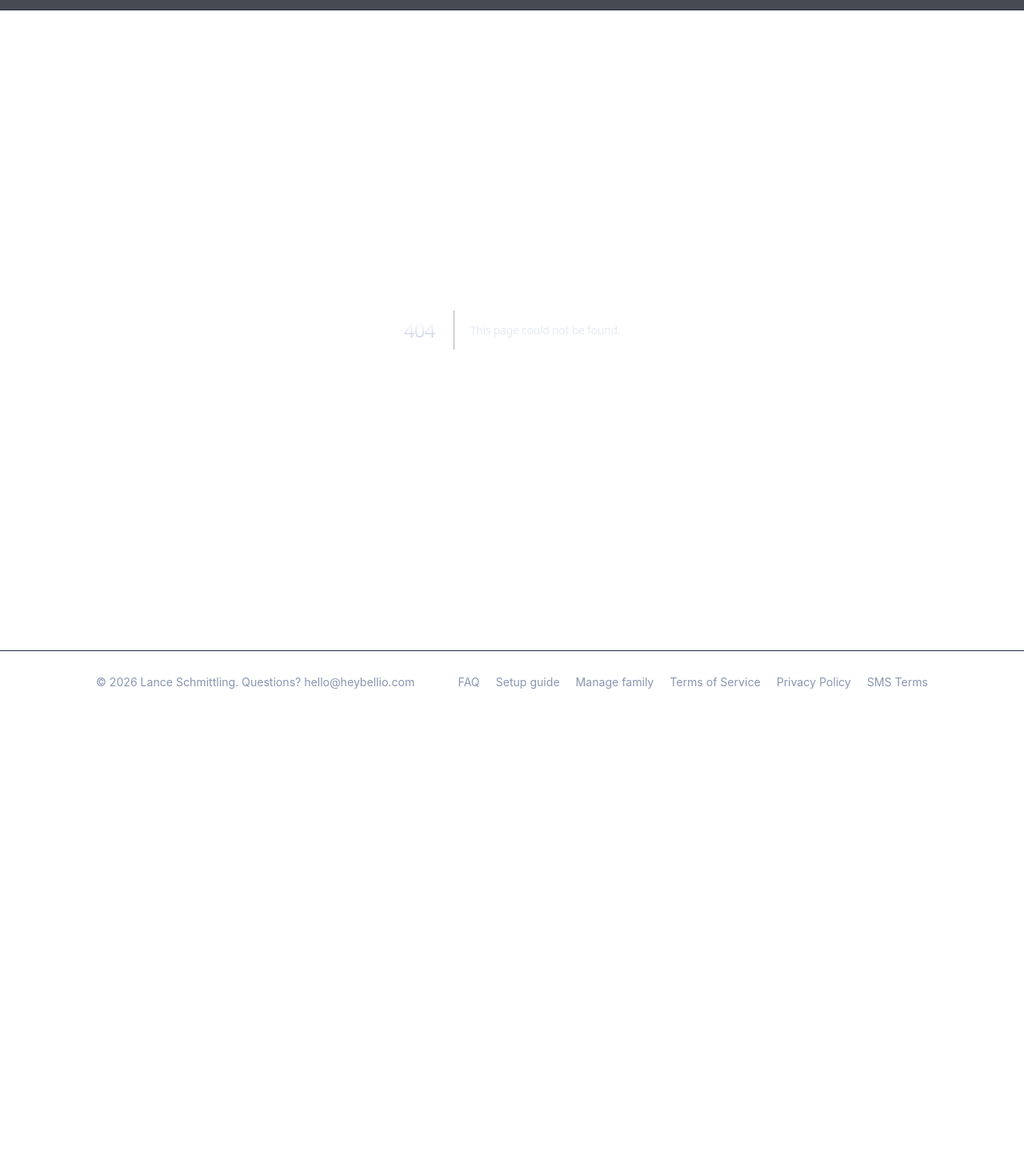
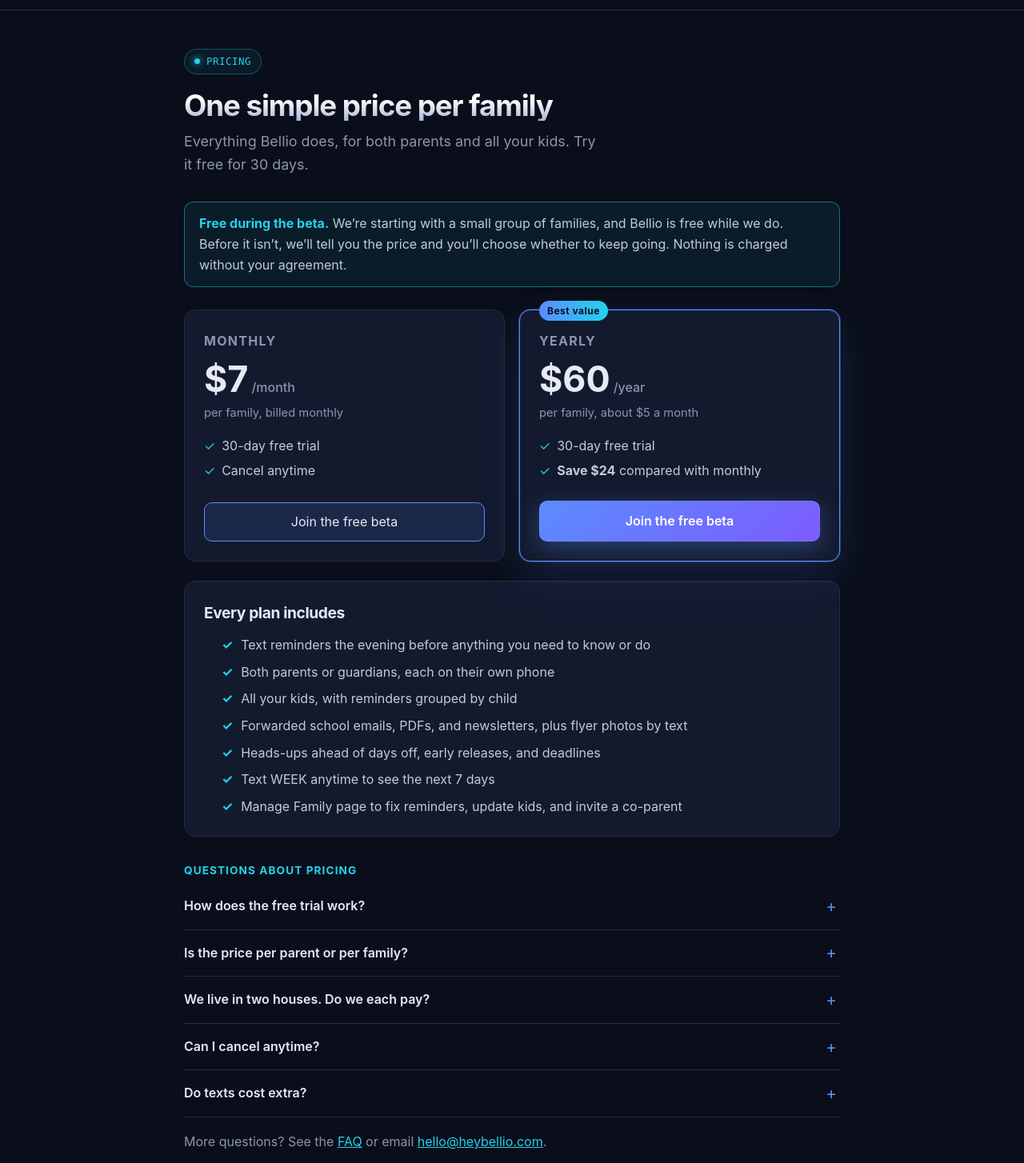
Before and after one commit to lancehenry/bellio-site, a Next.js app: page /pricing in a window 1280 px wide. Before the commit this address had no page. Shown: the part 56-1510 px from the top of the page at 80% size. Before the commit the page ends 948 px from the top, so only its background shows below. Built offline with nearby package versions, Linux system fonts and the light colour scheme.

Commit message:
Add files via upload

```diff
--- a/app/globals.css
+++ b/app/globals.css
@@ -429,3 +429,35 @@ h2 { font-size: 2rem; letter-spacing: -.02em; font-weight: 700; color: var(--tex
 .faq-more { margin-top: 40px; }
 .faq-more p { color: #c3cadc; margin: 0 0 8px; }
 .faq-link { color: var(--muted); font-size: .95rem; } .faq-link a { color: var(--accent-2); }
+
+/* Pricing */
+.pricing { max-width: 860px; padding-top: 48px; padding-bottom: 80px; }
+.pricing h1 { font-size: 2.3rem; margin-bottom: 12px; }
+.pricing .lede { max-width: 46ch; }
+.beta-banner { border: 1px solid rgba(34,211,238,.45); background: rgba(34,211,238,.07); border-radius: 12px; padding: 14px 18px; color: #c3cadc; line-height: 1.6; margin: 0 0 28px; }
+.beta-banner strong { color: var(--accent-2); }
+.plans { display: grid; grid-template-columns: 1fr 1fr; gap: 18px; margin-bottom: 24px; }
+@media (max-width: 640px) { .plans { grid-template-columns: 1fr; } }
+.plan { position: relative; display: flex; flex-direction: column; gap: 6px; background: var(--surface); border: 1px solid var(--line); border-radius: var(--radius); padding: 26px 24px 24px; }
+.plan.featured { border-color: var(--accent); box-shadow: 0 0 0 1px rgba(91,140,255,.35), 0 18px 50px rgba(91,140,255,.15); }
+.plan h2 { font-size: 1rem; text-transform: uppercase; letter-spacing: .08em; color: var(--muted); margin: 0; }
+.plan .price { font-size: 2.8rem; font-weight: 700; margin: 4px 0 0; line-height: 1.1; color: var(--text); }
+.plan .price span { font-size: 1rem; font-weight: 500; color: var(--muted); margin-left: 4px; }
+.plan-note { color: var(--muted); margin: 0 0 10px; font-size: .92rem; }
+.plan-points { list-style: none; padding: 0; margin: 0 0 18px; display: grid; gap: 6px; color: #c3cadc; }
+.plan-points li::before { content: "\2713"; color: var(--accent-2); margin-right: 8px; }
+.plan-badge { position: absolute; top: -12px; left: 24px; margin: 0; padding: 3px 10px; border-radius: 999px; font-size: .75rem; font-weight: 700; letter-spacing: .04em; color: #0a0e1a; background: linear-gradient(90deg, var(--accent), var(--accent-2)); }
+.plan-btn { margin-top: auto; text-align: center; text-decoration: none; justify-content: center; }
+.included { margin-bottom: 32px; }
+.check-list { list-style: none; padding: 0; margin: 0; display: grid; gap: 10px; color: #c3cadc; }
+.check-list li { display: flex; gap: 10px; }
+.check-list li::before { content: "\2713"; color: var(--accent-2); font-weight: 700; }
+.pricing-faq h2 { font-size: .85rem; text-transform: uppercase; letter-spacing: .08em; color: var(--accent-2); margin: 0 0 4px; }
+.pricing-faq .hint { margin-top: 18px; color: var(--muted); }
+
+/* Footer on phones: links in two tidy columns, larger tap targets */
+@media (max-width: 640px) {
+  .footer-inner { flex-direction: column; gap: 20px; }
+  .footer-inner nav { display: grid; grid-template-columns: 1fr 1fr; gap: 4px 24px; width: 100%; }
+  .footer-inner nav a { padding: 8px 0; }
+}
--- a/app/layout.js
+++ b/app/layout.js
@@ -49,6 +49,7 @@ export default function RootLayout({ children }) {
             </p>
             <nav>
               <Link href="/faq">FAQ</Link>
+              {site.pricing?.show && <Link href="/pricing">Pricing</Link>}
               <Link href="/setup">Setup guide</Link>
               <Link href="/family">Manage family</Link>
               <Link href="/terms-of-service">Terms of Service</Link>
--- /dev/null
+++ b/app/pricing/page.js
@@ -0,0 +1,153 @@
+import Link from "next/link";
+import { notFound } from "next/navigation";
+import site from "@/site.config";
+
+// Pricing page. Everything here follows site.config.js → pricing:
+//   show: false  → the page is hidden (shows "not found") and drops out of the footer
+//   beta: true   → "Free during the beta" banner, and the button says "Join the free beta"
+//   monthly / yearly / trialDays → the numbers shown
+
+export const metadata = {
+  title: `Pricing — ${site.name}`,
+  description: `${site.name} pricing: one simple price per family, with a free trial.`,
+};
+
+const money = (n) => (Number.isInteger(n) ? `$${n}` : `$${n.toFixed(2)}`);
+
+export default function Pricing() {
+  const p = site.pricing;
+  if (!p?.show) notFound();
+
+  const yearlyPerMonth = p.yearly / 12;
+  const savings = p.monthly * 12 - p.yearly;
+  const cta = p.beta ? "Join the free beta" : `Start your ${p.trialDays}-day free trial`;
+
+  const included = [
+    "Text reminders the evening before anything you need to know or do",
+    "Both parents or guardians, each on their own phone",
+    "All your kids, with reminders grouped by child",
+    "Forwarded school emails, PDFs, and newsletters, plus flyer photos by text",
+    "Heads-ups ahead of days off, early releases, and deadlines",
+    "Text WEEK anytime to see the next 7 days",
+    "Manage Family page to fix reminders, update kids, and invite a co-parent",
+  ];
+
+  return (
+    <section className="container pricing">
+      <p className="eyebrow">Pricing</p>
+      <h1>One simple price per family</h1>
+      <p className="lede">
+        Everything {site.name} does, for both parents and all your kids. Try it free for {p.trialDays} days.
+      </p>
+
+      {p.beta && (
+        <div className="beta-banner" role="note">
+          <strong>Free during the beta.</strong> We&rsquo;re starting with a small group of families, and{" "}
+          {site.name} is free while we do. Before it isn&rsquo;t, we&rsquo;ll tell you the price and you&rsquo;ll
+          choose whether to keep going. Nothing is charged without your agreement.
+        </div>
+      )}
+
+      <div className="plans">
+        <div className="plan">
+          <h2>Monthly</h2>
+          <p className="price">
+            {money(p.monthly)}
+            <span>/month</span>
+          </p>
+          <p className="plan-note">per family, billed monthly</p>
+          <ul className="plan-points">
+            <li>{p.trialDays}-day free trial</li>
+            <li>Cancel anytime</li>
+          </ul>
+          <Link href="/#signup" className="btn-secondary plan-btn">
+            {cta}
+          </Link>
+        </div>
+
+        <div className="plan featured">
+          <p className="plan-badge">Best value</p>
+          <h2>Yearly</h2>
+          <p className="price">
+            {money(p.yearly)}
+            <span>/year</span>
+          </p>
+          <p className="plan-note">
+            per family, about {money(Math.round(yearlyPerMonth * 100) / 100)} a month
+          </p>
+          <ul className="plan-points">
+            <li>{p.trialDays}-day free trial</li>
+            <li>
+              <strong>Save {money(savings)}</strong> compared with monthly
+            </li>
+          </ul>
+          <Link href="/#signup" className="btn plan-btn">
+            {cta}
+          </Link>
+        </div>
+      </div>
+
+      <div className="setup-card included">
+        <h2>Every plan includes</h2>
+        <ul className="check-list">
+          {included.map((item) => (
+            <li key={item}>{item}</li>
+          ))}
+        </ul>
+      </div>
+
+      <div className="pricing-faq">
+        <h2>Questions about pricing</h2>
+        <details className="faq-item">
+          <summary>How does the free trial work?</summary>
+          <div className="faq-answer">
+            <p>
+              You get {p.trialDays} days of everything {site.name} does, free. That&rsquo;s long enough to see a
+              full month of school newsletters. We&rsquo;ll text you before your trial ends, and you can cancel
+              anytime before then without paying anything.
+            </p>
+          </div>
+        </details>
+        <details className="faq-item">
+          <summary>Is the price per parent or per family?</summary>
+          <div className="faq-answer">
+            <p>
+              Per family. One price covers up to 2 adults, each with their own phone, and all your kids.
+            </p>
+          </div>
+        </details>
+        <details className="faq-item">
+          <summary>We live in two houses. Do we each pay?</summary>
+          <div className="faq-answer">
+            <p>
+              Not if you share one family: one price covers you both. If you&rsquo;d rather each have your own
+              separate family account, each one has its own plan.
+            </p>
+          </div>
+        </details>
+        <details className="faq-item">
+          <summary>Can I cancel anytime?</summary>
+          <div className="faq-answer">
+            <p>
+              Yes. There&rsquo;s no contract. Texts stop, and you can delete your family and its data on the{" "}
+              <Link href="/family">Manage Family</Link> page.
+            </p>
+          </div>
+        </details>
+        <details className="faq-item">
+          <summary>Do texts cost extra?</summary>
+          <div className="faq-answer">
+            <p>
+              {site.name} doesn&rsquo;t charge per text. Your carrier&rsquo;s standard message and data rates may
+              apply.
+            </p>
+          </div>
+        </details>
+        <p className="hint">
+          More questions? See the <Link href="/faq">FAQ</Link> or email{" "}
+          <a href={`mailto:${site.contactEmail}`}>{site.contactEmail}</a>.
+        </p>
+      </div>
+    </section>
+  );
+}
--- a/site.config.js
+++ b/site.config.js
@@ -13,6 +13,18 @@ const site = {
   // Fill in once Twilio gives you the number.
   smsNumber: "(866) 456-3681",
   lastUpdated: "November 11, 2026",
+
+  // Pricing. Change these and redeploy; the pricing page, footer link, and FAQ follow.
+  pricing: {
+    // false hides the pricing page (heybellio.com/pricing shows "not found") and its footer link.
+    show: true,
+    // true shows "Free during the beta" on the pricing page and in the FAQ, and the
+    // button says "Join the free beta". Set to false when you start charging.
+    beta: true,
+    monthly: 7, // dollars per family per month
+    yearly: 60, // dollars per family per year
+    trialDays: 30,
+  },
 };
 
 export default site;
```
Also changed, not shown: app/faq/page.js (+24 -7 lines).
